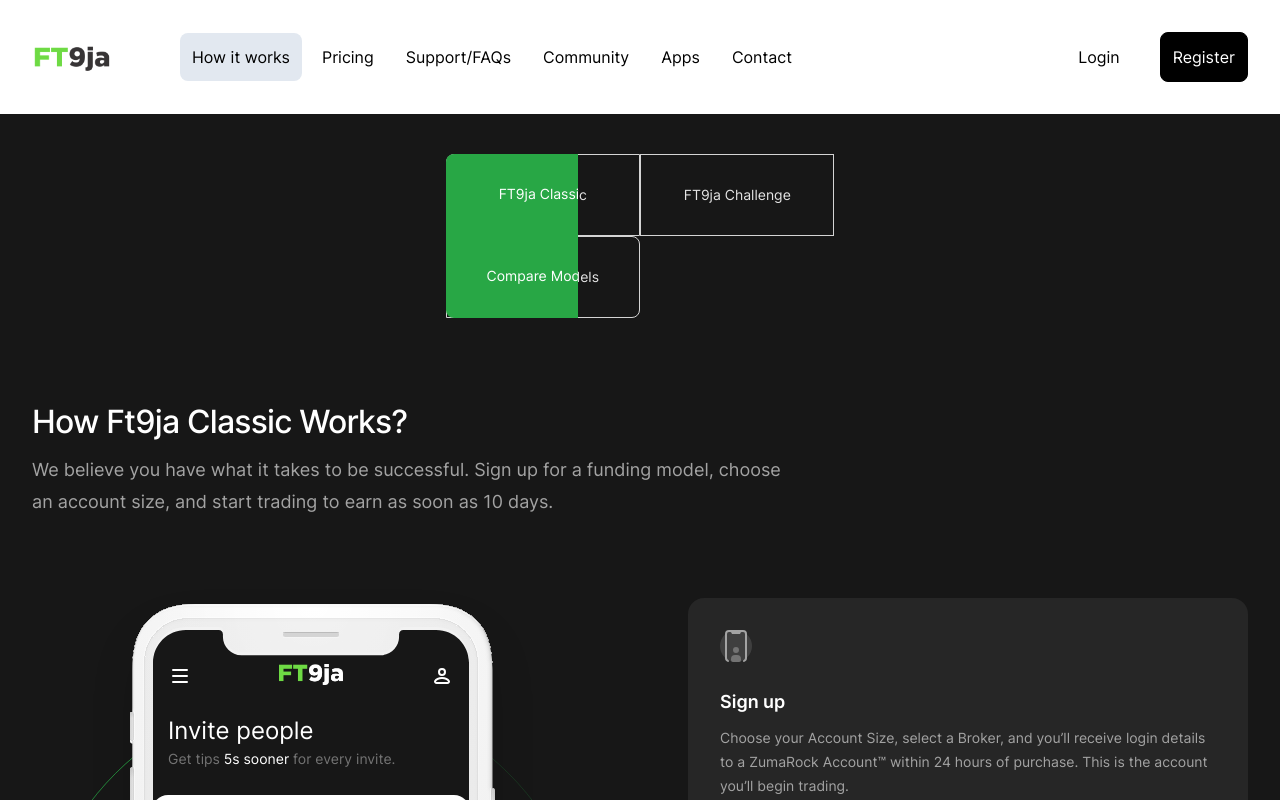
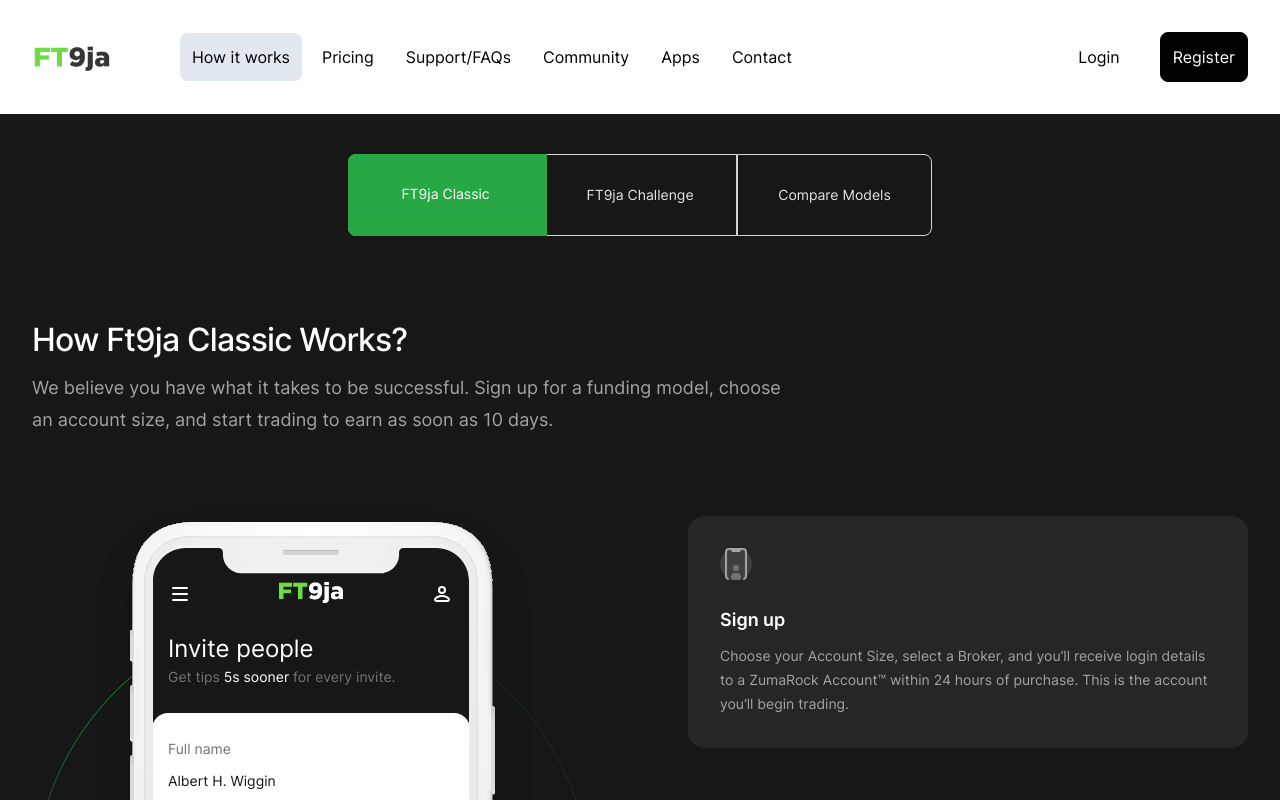
Before and after one commit to Muyiwa0/landingpage, a Next.js app: page /how-it-works in a window 1280 px wide. Shown: the top 800 px of the page. Built offline with nearby package versions, Linux system fonts and the light colour scheme.

Commit message:
how-it-works page fix

```diff
--- a/src/pages/how-it-works.jsx
+++ b/src/pages/how-it-works.jsx
@@ -26,7 +26,7 @@
             value={activePeriod}
             onClick={() => setPrevPeriod(activePeriod)}
             onChange={setActivePeriod}
-            className="grid grid-cols-2 text-center"
+            className="grid grid-cols-3 text-center"
           >
             <RadioGroup.Option
               value={'FT9ja Classic'}
@@ -56,7 +56,7 @@
           <div
             aria-hidden="true"
             className={clsx(
-              'pointer-events-none absolute inset-0 z-10 grid grid-cols-2 overflow-hidden rounded-lg bg-[#28a745] transition-all duration-300',
+              'pointer-events-none absolute inset-0 z-10 grid grid-cols-3 overflow-hidden rounded-lg bg-[#28a745] transition-all duration-300',
               activePeriod === 'FT9ja Classic'
                 ? '[clip-path:inset(0_66%_0_0)]'
                 : activePeriod === 'FT9ja Challenge'
```
